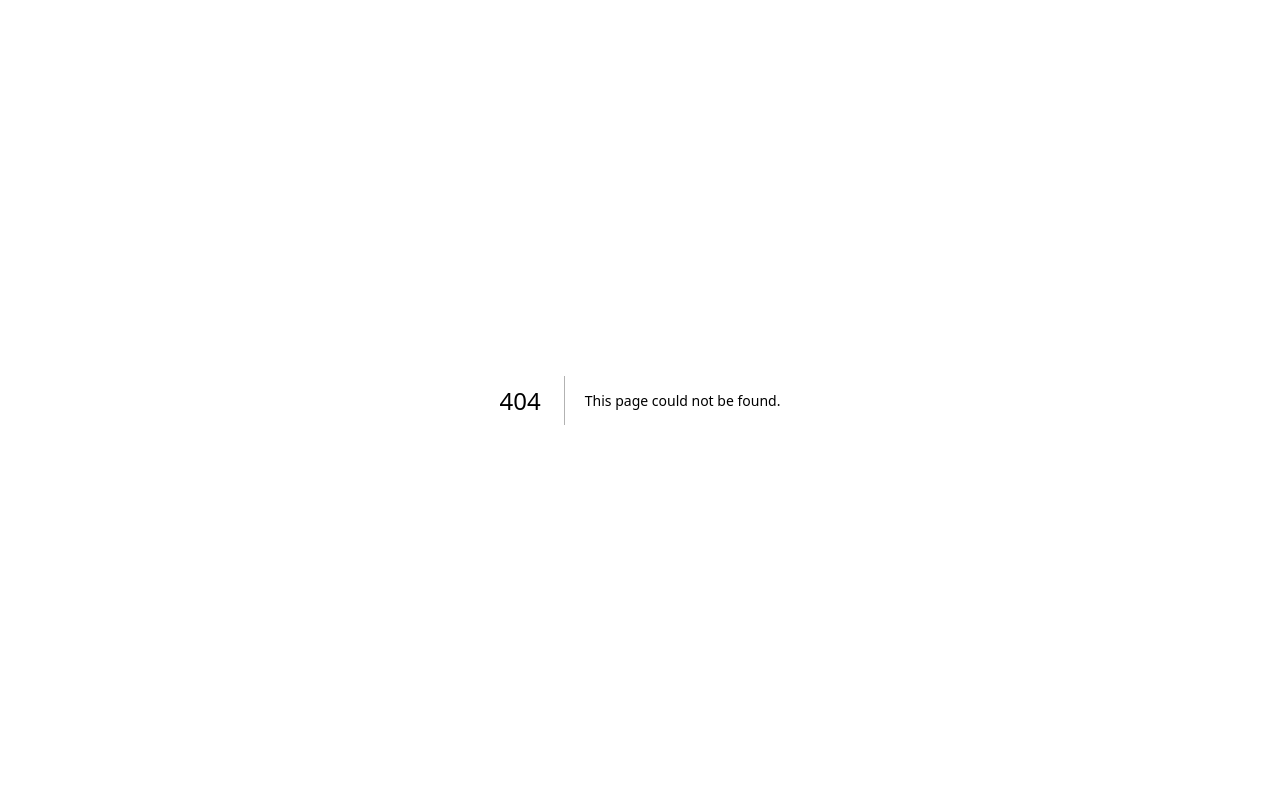
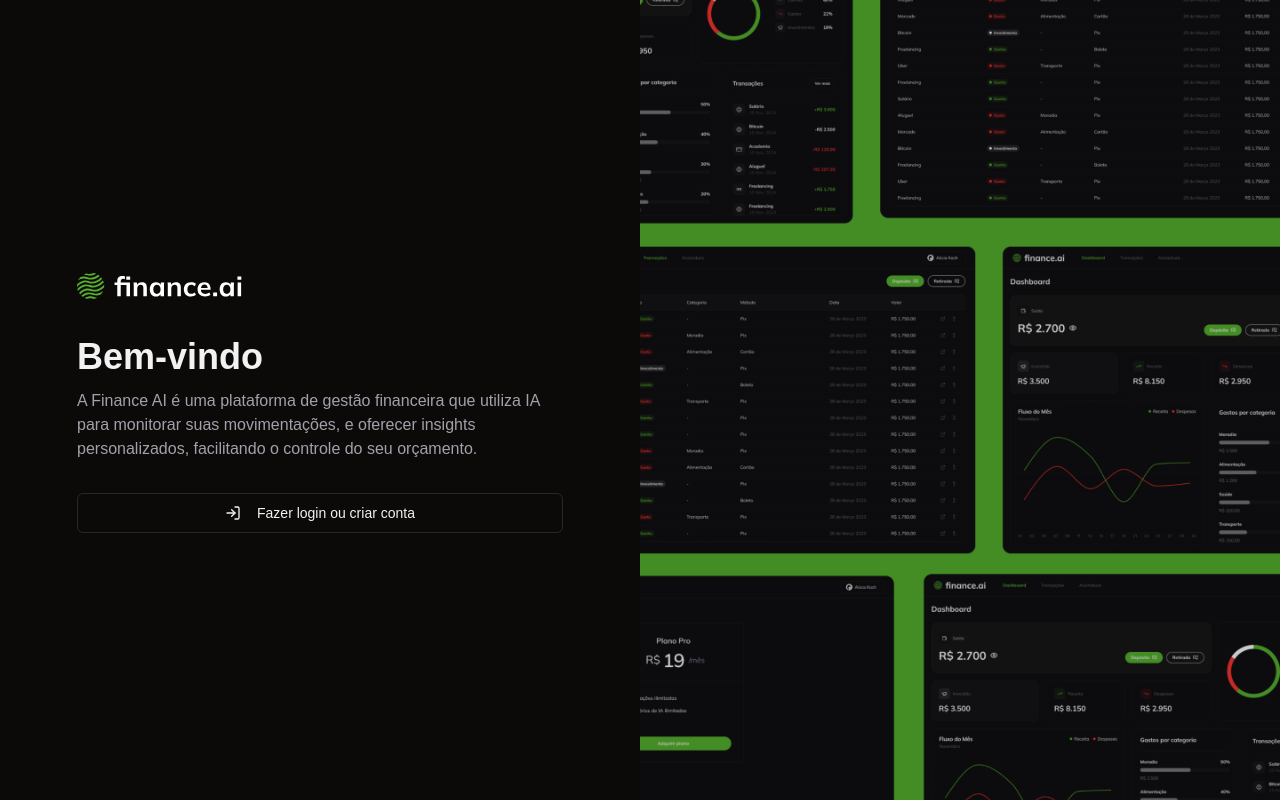
Before and after one commit to renatobritodev/finance-ai, a Next.js app: page /login in a window 1280 px wide. Before the commit this address had no page. Built offline with nearby package versions, Linux system fonts and the light colour scheme.

Commit message:
feat: add login page

```diff
--- /dev/null
+++ b/app/login/page.tsx
@@ -0,0 +1,41 @@
+import Image from "next/image";
+import { Button } from "../_components/ui/button";
+import { LogInIcon } from "lucide-react";
+
+const LoginPage = () => {
+  return (
+    <div className="grid h-full grid-cols-2">
+      {/* ESQUERDA */}
+      <div className="mx-auto flex h-full max-w-[550px] flex-col justify-center p-8">
+        <Image
+          src="/logo.svg"
+          width={173}
+          height={39}
+          alt="Finance AI"
+          className="mb-8"
+        />
+        <h1 className="mb-3 text-4xl font-bold">Bem-vindo</h1>
+        <p className="mb-8 text-muted-foreground">
+          A Finance AI é uma plataforma de gestão financeira que utiliza IA para
+          monitorar suas movimentações, e oferecer insights personalizados,
+          facilitando o controle do seu orçamento.
+        </p>
+        <Button variant="outline">
+          <LogInIcon className="mr-2" />
+          Fazer login ou criar conta
+        </Button>
+      </div>
+      {/* DIREITA */}
+      <div className="relative h-full w-full">
+        <Image
+          src="/login.png"
+          alt="Faça login"
+          fill
+          className="object-cover"
+        />
+      </div>
+    </div>
+  );
+};
+
+export default LoginPage;
--- a/app/page.tsx
+++ b/app/page.tsx
@@ -1,12 +1,12 @@
-import { Button } from './_components/ui/button'
+import { Button } from "./_components/ui/button";
 
 const Home = () => {
   return (
-    <div className="items-center justify-center w-screen flex">
+    <div className="flex w-screen items-center justify-center">
       <h1 className="p-5">Homepage Finance AI</h1>
       <Button>Hello world</Button>
     </div>
-  )
-}
+  );
+};
 
-export default Home
+export default Home;
--- /dev/null
+++ b/app/subscription/page.tsx
@@ -0,0 +1,5 @@
+const SubscriptionsPage = () => {
+  return <h1>Subscriptions Page</h1>;
+};
+
+export default SubscriptionsPage;
--- a/app/subscriptions/page.tsx
+++ /dev/null
@@ -1,5 +0,0 @@
-const Subscriptions = () => {
-  return <h1>Subscriptions Page</h1>
-}
-
-export default Subscriptions
--- a/app/transactions/page.tsx
+++ b/app/transactions/page.tsx
@@ -1,5 +1,5 @@
-const Transactions = () => {
-  return <h1>Transactions Page</h1>
-}
+const TransactionsPage = () => {
+  return <h1>Transactions Page</h1>;
+};
 
-export default Transactions
+export default TransactionsPage;
```
Also changed, not shown: public/login.png (added), public/logo.svg (added).
